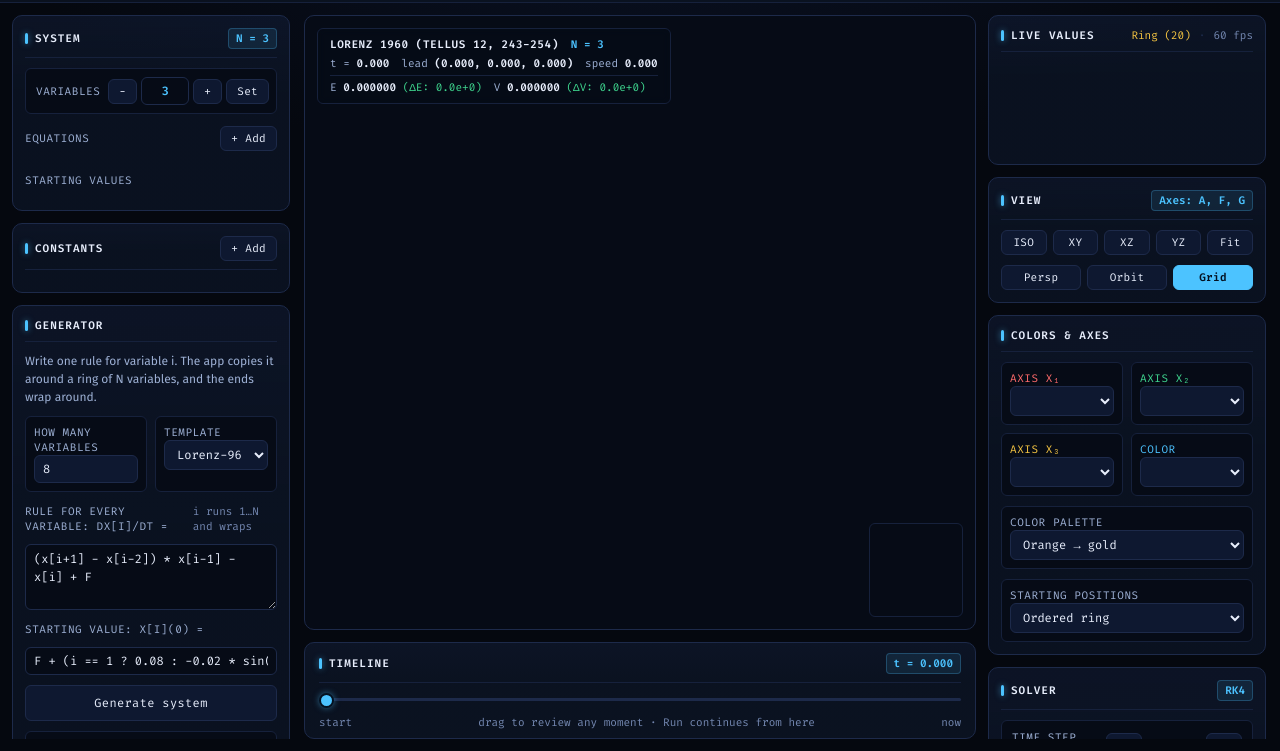
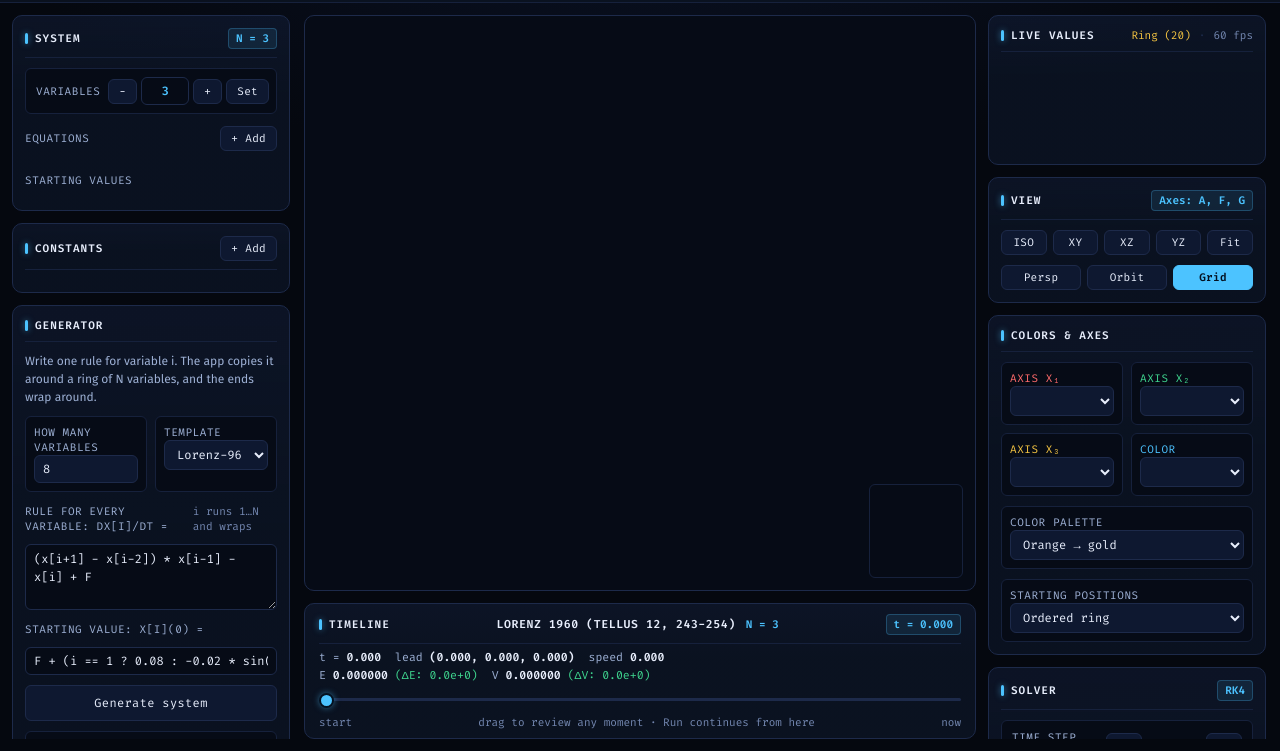
Before and after one commit to ihmorol/ode-3d-orbit, a plain HTML site: page index.html in a window 1280 px wide. Shown: the part 49-800 px from the top of the page. Drawn offline with nearby package versions, Linux system fonts and the light colour scheme.

Commit message:
refactor/timeline-card-holds-the-readouts
Move the viewport's floating overlay info into the Timeline card: the
system name, variable count, live time / lead position / speed, and the
Lorenz 1960 conserved-quantity readouts now sit directly above the
scrub slider they describe, tightly stacked with no empty band. The
viewport keeps only the hover probe and the orientation gizmo.

```diff
--- a/css/styles.css
+++ b/css/styles.css
@@ -735,40 +735,16 @@ input[type="range"]:hover::-moz-range-thumb {
 .canvas-container { width: 100%; height: 100%; }
 .canvas-container canvas { display: block; }
 
-.hud {
-    position: absolute;
-    top: 12px;
-    left: 12px;
-    pointer-events: none;
-    font-family: var(--font-mono);
-    font-size: 11px;
-    background: rgba(6, 11, 22, 0.82);
-    border: 1px solid var(--border-soft);
-    border-radius: var(--radius-sm);
-    padding: 8px 12px;
-    display: flex;
-    flex-direction: column;
-    gap: 4px;
-    max-width: calc(100% - 24px);
-    backdrop-filter: blur(4px);
-}
-.hud-row { display: flex; align-items: center; gap: 12px; white-space: nowrap; }
-.hud-title { font-weight: 600; text-transform: uppercase; letter-spacing: 0.05em; }
-.hud-dim { color: var(--accent); font-weight: 600; }
-.hud-stats { font-size: 11px; color: var(--text-2); font-variant-numeric: tabular-nums; }
+.stat-amber { color: var(--warn); }
+.hud-row { display: flex; align-items: center; gap: 14px; white-space: nowrap; }
+.hud-title { font-family: var(--font-mono); font-weight: 600; text-transform: uppercase; letter-spacing: 0.05em; color: var(--text); }
+.hud-dim { font-family: var(--font-mono); color: var(--accent); font-weight: 600; font-size: 11px; }
+.hud-stats { font-family: var(--font-mono); font-size: 11.5px; color: var(--text-2); font-variant-numeric: tabular-nums; flex-wrap: wrap; row-gap: 2px; }
 .hud-stats strong { color: var(--text); font-weight: 600; }
-.hud-invariants {
-    border-top: 1px solid var(--border-soft);
-    padding-top: 4px;
-    font-size: 11px;
-    color: var(--text-2);
-    font-variant-numeric: tabular-nums;
-    flex-wrap: wrap;
-    row-gap: 2px;
-}
+.hud-invariants { font-family: var(--font-mono); font-size: 11.5px; color: var(--text-2); font-variant-numeric: tabular-nums; flex-wrap: wrap; row-gap: 2px; }
 .hud-invariants strong { color: var(--text); font-weight: 600; }
 .hud-invariants.hidden { display: none; }
-.stat-amber { color: var(--warn); }
+.stat-green { color: var(--good); }
 .stat-green { color: var(--good); }
 
 .probe {
@@ -799,6 +775,30 @@ input[type="range"]:hover::-moz-range-thumb {
     pointer-events: none;
 }
 .gizmo-wrap canvas { display: block; }
+
+/* ---------- Timeline card (also the info strip) ---------- */
+.timeline-id {
+    display: flex;
+    align-items: center;
+    gap: 10px;
+    margin-right: auto;
+    min-width: 0;
+}
+.timeline-id .hud-title {
+    font-size: 11.5px;
+    white-space: nowrap;
+    overflow: hidden;
+    text-overflow: ellipsis;
+}
+.timeline-stats {
+    display: flex;
+    flex-direction: column;
+    gap: 3px;
+}
+.timeline-card {
+    gap: 8px;
+    padding-bottom: 10px;
+}
 
 /* ---------- Timeline card ---------- */
 .timeline-card {
--- a/index.html
+++ b/index.html
@@ -179,22 +179,6 @@
             <div class="viewport" id="viewport-wrapper">
                 <div id="canvas-container" class="canvas-container"></div>
 
-                <div class="hud" aria-hidden="true">
-                    <div class="hud-row">
-                        <span id="hud-system-title" class="hud-title">Lorenz 1960 (Tellus 12, 243-254)</span>
-                        <span id="hud-dim-tag" class="hud-dim">N = 3</span>
-                    </div>
-                    <div class="hud-row hud-stats">
-                        <span>t = <strong id="hud-time">0.000</strong></span>
-                        <span>lead <strong id="hud-coords">(0.000, 0.000, 0.000)</strong></span>
-                        <span>speed <strong id="hud-speed" class="stat-amber">0.000</strong></span>
-                    </div>
-                    <div id="hud-invariants-row" class="hud-row hud-invariants">
-                        <span>E <strong id="hud-energy">0.000000</strong> <span id="hud-drift-e" class="stat-green">(ΔE: 0.0e+0)</span></span>
-                        <span>V <strong id="hud-enstrophy">0.000000</strong> <span id="hud-drift-v" class="stat-green">(ΔV: 0.0e+0)</span></span>
-                    </div>
-                </div>
-
                 <div id="probe-readout" class="probe hidden" aria-hidden="true">
                     <div class="probe-title">Orbit #<span id="probe-orbit-id">0</span></div>
                     <div id="probe-coords" class="probe-coords">(0.000, 0.000, 0.000)</div>
@@ -208,7 +192,22 @@
             <div class="card timeline-card">
                 <div class="card-head">
                     <h2>Timeline</h2>
+                    <div class="timeline-id">
+                        <span id="hud-system-title" class="hud-title">Lorenz 1960 (Tellus 12, 243-254)</span>
+                        <span id="hud-dim-tag" class="hud-dim">N = 3</span>
+                    </div>
                     <span id="timeline-readout" class="card-tag">t = 0.000</span>
+                </div>
+                <div class="timeline-stats">
+                    <div class="hud-row hud-stats">
+                        <span>t = <strong id="hud-time">0.000</strong></span>
+                        <span>lead <strong id="hud-coords">(0.000, 0.000, 0.000)</strong></span>
+                        <span>speed <strong id="hud-speed" class="stat-amber">0.000</strong></span>
+                    </div>
+                    <div id="hud-invariants-row" class="hud-row hud-invariants">
+                        <span>E <strong id="hud-energy">0.000000</strong> <span id="hud-drift-e" class="stat-green">(ΔE: 0.0e+0)</span></span>
+                        <span>V <strong id="hud-enstrophy">0.000000</strong> <span id="hud-drift-v" class="stat-green">(ΔV: 0.0e+0)</span></span>
+                    </div>
                 </div>
                 <input type="range" id="timeline-slider" min="0" max="0" step="1" value="0" aria-label="Scrub through the recorded run">
                 <div class="row-between timeline-labels">
```
Also changed, not shown: docs/screenshot.png.
